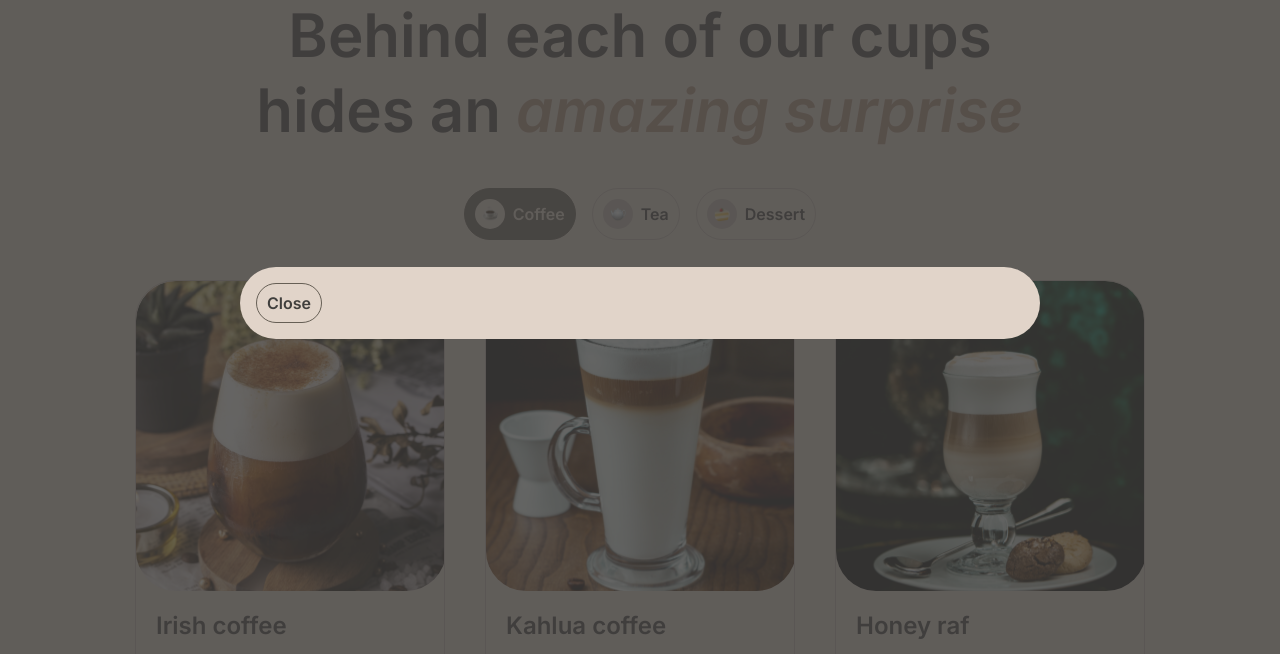
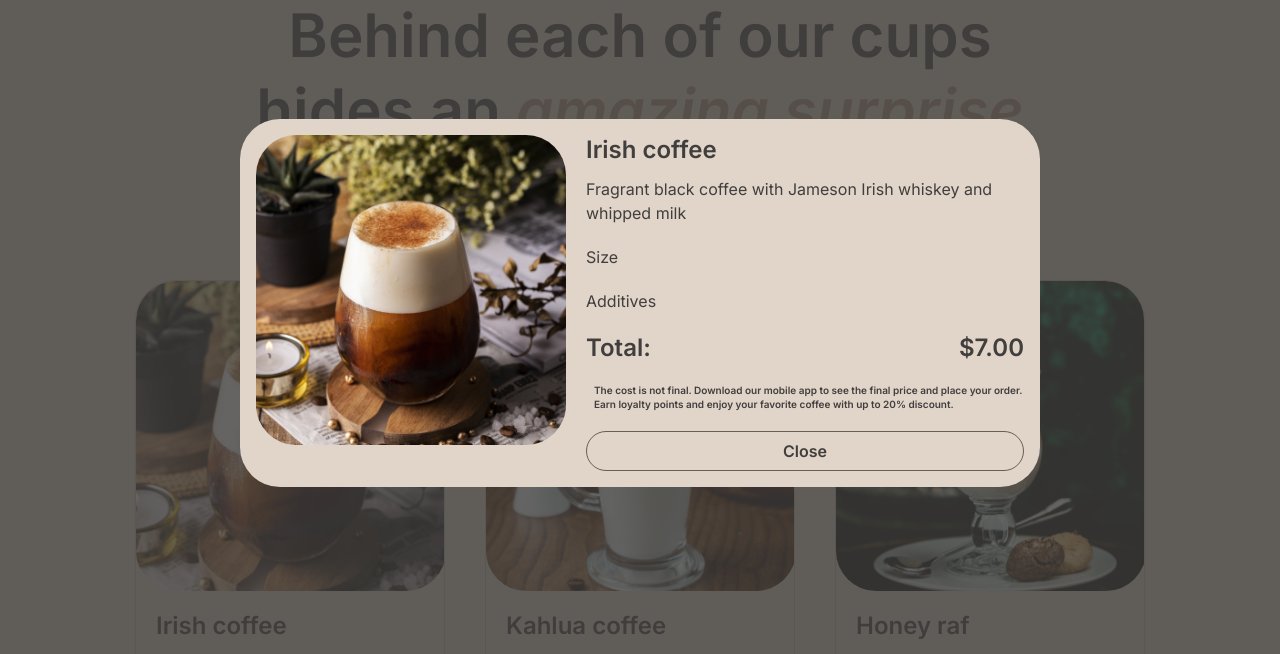
Before and after one commit to Snitkon/rsschool-coffee-house, a website built with Vite: page menu.html in a window 1280 px wide. Both pictures are taken after a click on the element 290 px from the left and 632 px from the top of the page. Shown: the part 97-751 px from the top of the page. Built offline with nearby package versions, Linux system fonts and the light colour scheme.

Commit message:
feat: add modal window and content for that

```diff
--- a/src/css/menu.css
+++ b/src/css/menu.css
@@ -90,6 +90,7 @@ button {
 
 .button_secondary {
   display: flex;
+  justify-content: center;
   padding: 10px;
   border: 1px var(--color-border-dark) solid;
   color: var(--color-text-dark);
--- a/src/css/modal.css
+++ b/src/css/modal.css
@@ -12,9 +12,64 @@
 
 .modal {
   width: 800px;
-  max-width: 800px;
   display: flex;
+  gap: 20px;
   padding: 16px;
+  margin: 0 16px;
   background-color: var(--color-background-body);
+  color: var(--color-text-dark);
   border-radius: 40px;
 }
+
+.modal__image {
+  width: 100%;
+  height: fit-content;
+  max-width: 310px;
+  border-radius: 40px;
+}
+
+.modal__right_wrapper {
+  width: 100%;
+  display: flex;
+  flex-direction: column;
+  gap: 20px;
+}
+
+.right_wrapper__info_block {
+  display: flex;
+  flex-direction: column;
+  align-items: flex-start;
+  gap: 12px;
+}
+
+.right_wrapper__size_block {
+  display: flex;
+  flex-direction: column;
+  align-items: flex-start;
+  gap: 8px;
+}
+
+.right_wrapper__additives_block {
+  display: flex;
+  flex-direction: column;
+  align-items: flex-start;
+  gap: 8px;
+}
+
+.right_wrapper__price_block {
+  display: flex;
+  flex-direction: row;
+  justify-content: space-between;
+}
+
+.right_wrapper__note_block {
+  display: flex;
+  flex-direction: row;
+  gap: 8px;
+}
+
+.note_block__note {
+  font-size: var(--body-caption-size);
+  font-weight: var(--body-caption-weight);
+  line-height: var(--body-caption-line);
+}
--- a/src/js/script.js
+++ b/src/js/script.js
@@ -8,7 +8,7 @@ document.addEventListener('DOMContentLoaded', () => {
   const currentPath = window.location.pathname;
 
   const isMainPage = currentPath === '/' || currentPath.startsWith('/index.html');
-  const isMenuPage = currentPath === '/menu.html' && currentPath.startsWith('/menu.html');
+  const isMenuPage = currentPath === '/menu' || currentPath.startsWith('/menu.html');
 
   if (isMainPage) {
     console.log('MAIN');
--- a/src/js/utils/cardMenu.js
+++ b/src/js/utils/cardMenu.js
@@ -2,8 +2,8 @@ import { FavoriteCard } from './favorite';
 import { Modal } from './modal';
 
 export class MenuCard extends FavoriteCard {
-  constructor(category, sizes, additives, ...args) {
-    super(...args);
+  constructor(category, sizes, additives, ...arg) {
+    super(...arg);
     this.category = category;
     this.size = sizes;
     this.additives = additives;
@@ -24,7 +24,15 @@ export class MenuCard extends FavoriteCard {
   openModal() {
     if (this.modal) return;
     const body = document.querySelector('.body');
-    const modal = new Modal();
+    const modal = new Modal({
+      id: this.id,
+      image: this.image,
+      name: this.name,
+      description: this.description,
+      price: this.price,
+      size: this.size,
+      additives: this.additives
+    });
     this.modal = modal.createModal();
     body.prepend(this.modal);
 
--- a/src/js/utils/modal.js
+++ b/src/js/utils/modal.js
@@ -1,17 +1,76 @@
 export class Modal {
-  constructor() {}
+  modalData;
+
+  constructor({ id, image, name, description, size, additives, price }) {
+    this.modalData = { id, image, name, description, size, additives, price };
+  }
 
   createModal() {
     document.body.style.overflow = 'hidden';
     const overlay = document.createElement('div');
     const modal = document.createElement('div');
+    const image = document.createElement('img');
+    const rightWrapper = document.createElement('div');
+    const infoBlock = document.createElement('div');
+    const sizeBlock = document.createElement('div');
+    const additivesBlock = document.createElement('div');
+    const priceBlock = document.createElement('div');
+    const noteBlock = document.createElement('div');
     const button = document.createElement('button');
+    const nameTitle = document.createElement('h3');
+    const description = document.createElement('p');
+    const sizeSubtitle = document.createElement('p');
+    const size = document.createElement('div');
+    const additivesSubtitle = document.createElement('p');
+    const additives = document.createElement('div');
+    const priceTitle = document.createElement('h3');
+    const price = document.createElement('h3');
+    const noteIcon = document.createElement('div');
+    const note = document.createElement('p');
+
+    overlay.classList.add('overlay');
     modal.classList.add('modal');
-    overlay.classList.add('overlay');
-    button.classList.add('button_secondary');
+    image.classList.add('modal__image');
+    rightWrapper.classList.add('modal__right_wrapper');
+    infoBlock.classList.add('right_wrapper__info_block');
+    sizeBlock.classList.add('right_wrapper__size_block');
+    additivesBlock.classList.add('right_wrapper__additives_block');
+    priceBlock.classList.add('right_wrapper__price_block');
+    noteBlock.classList.add('right_wrapper__note_block');
+    button.classList.add('right_wrapper__btn', 'button_secondary');
+    nameTitle.classList.add('info_block__name_title');
+    description.classList.add('info_block__description');
+    sizeSubtitle.classList.add('size_block__size_subtitle');
+    size.classList.add('size_block__size_subtitle');
+    additivesSubtitle.classList.add('additives_block__additives_subtitle');
+    additives.classList.add('additives_block__additives');
+    priceTitle.classList.add('price_block__price_title');
+    price.classList.add('price_block__price');
+    noteIcon.classList.add('note_block__note_icon');
+    note.classList.add('note_block__note');
+
+    modal.setAttribute('id', `modal_${this.modalData.id}`);
+    image.setAttribute('alt', `modal_${this.modalData.name}`);
+    image.setAttribute('src', this.modalData.image);
+
+    nameTitle.textContent = this.modalData.name;
+    description.textContent = this.modalData.description;
+    sizeSubtitle.textContent = 'Size';
+    additivesSubtitle.textContent = 'Additives';
+    priceTitle.textContent = 'Total:';
+    price.textContent = `$${this.modalData.price}`;
+    note.textContent =
+      'The cost is not final. Download our mobile app to see the final price and place your order. Earn loyalty points and enjoy your favorite coffee with up to 20% discount.';
     button.textContent = 'Close';
-    modal.append(button);
+
     overlay.append(modal);
+    modal.append(image, rightWrapper);
+    rightWrapper.append(infoBlock, sizeBlock, additivesBlock, priceBlock, noteBlock, button);
+    infoBlock.append(nameTitle, description);
+    sizeBlock.append(sizeSubtitle);
+    additivesBlock.append(additivesSubtitle);
+    priceBlock.append(priceTitle, price);
+    noteBlock.append(noteIcon, note);
     return overlay;
   }
 }
```
